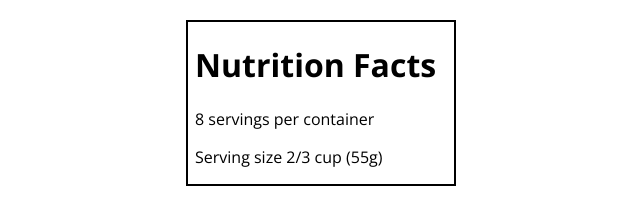
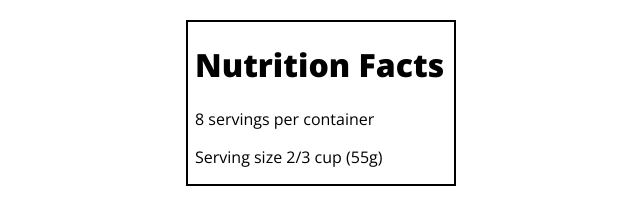
Before and after one commit to grecpt/FreeCode-Camp, a plain HTML site: page Nutrition-Label/index.html in a window 1280 px wide. Shown: the whole page, without its empty margins (319-959 px from the left). Drawn offline with nearby package versions, Linux system fonts and the light colour scheme.

Commit message:
Add a new h1 selector with font-weight to 800

```diff
--- a/Nutrition-Label/styles.css
+++ b/Nutrition-Label/styles.css
@@ -16,3 +16,7 @@ body {
 *{
     box-sizing: border-box;
 }
+
+h1{
+    font-weight: 800;
+}
```
